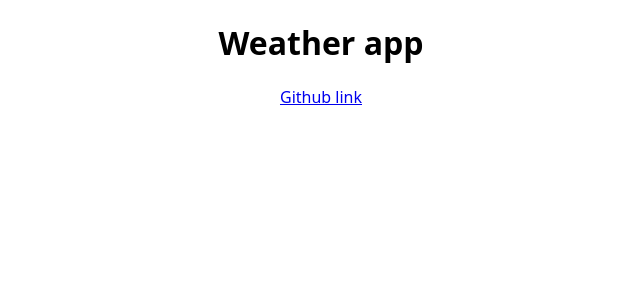
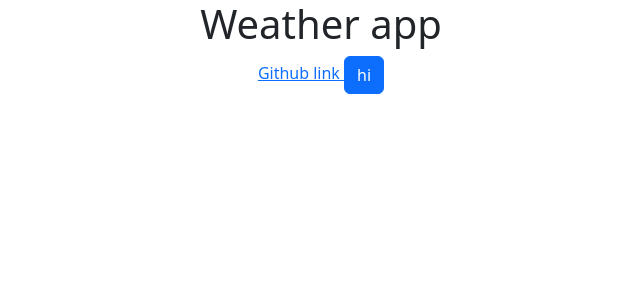
Before and after one commit to kodzu-ann/react-homework-weather-app, a React (Create React App) app: page / in a window 1280 px wide. Shown: the top 300 px of the page, without its empty margins (319-959 px from the left). Built offline with nearby package versions, Linux system fonts and the light colour scheme.

Commit message:
installed boostrap

```diff
--- a/package.json
+++ b/package.json
@@ -6,6 +6,8 @@
     "@testing-library/jest-dom": "^5.16.5",
     "@testing-library/react": "^13.4.0",
     "@testing-library/user-event": "^13.5.0",
+    "boostrap": "^2.0.0",
+    "bootstrap": "^5.2.2",
     "react": "^18.2.0",
     "react-dom": "^18.2.0",
     "react-scripts": "5.0.1",
--- a/public/index.html
+++ b/public/index.html
@@ -6,6 +6,13 @@
     <meta name="viewport" content="width=device-width, initial-scale=1" />
     <meta name="theme-color" content="#000000" />
     <meta name="description" content="Weather application" />
+
+    <link
+      href="https://cdn.jsdelivr.net/npm/bootstrap@5.2.2/dist/css/bootstrap.min.css"
+      rel="stylesheet"
+      integrity="sha384-Zenh87qX5JnK2Jl0vWa8Ck2rdkQ2Bzep5IDxbcnCeuOxjzrPF/et3URy9Bv1WTRi"
+      crossorigin="anonymous"
+    />
 
     <link rel="manifest" href="%PUBLIC_URL%/manifest.json" />
 
--- a/src/App.js
+++ b/src/App.js
@@ -2,15 +2,17 @@ import "./App.css";
 
 export default function App() {
   return (
-    <div className="App">
+    <div className="App container">
       <h1> Weather app </h1>
       <footer>
         <a
           href="https://github.com/kodzu-ann/react-homework-weather-app"
           target="_blank"
+          rel="noreferrer"
         >
           Github link{" "}
         </a>
+        <button className="btn btn-primary"> hi </button>
       </footer>
     </div>
   );
```
Also changed, not shown: 1 other file (tests, documents, lock files or other folders).
